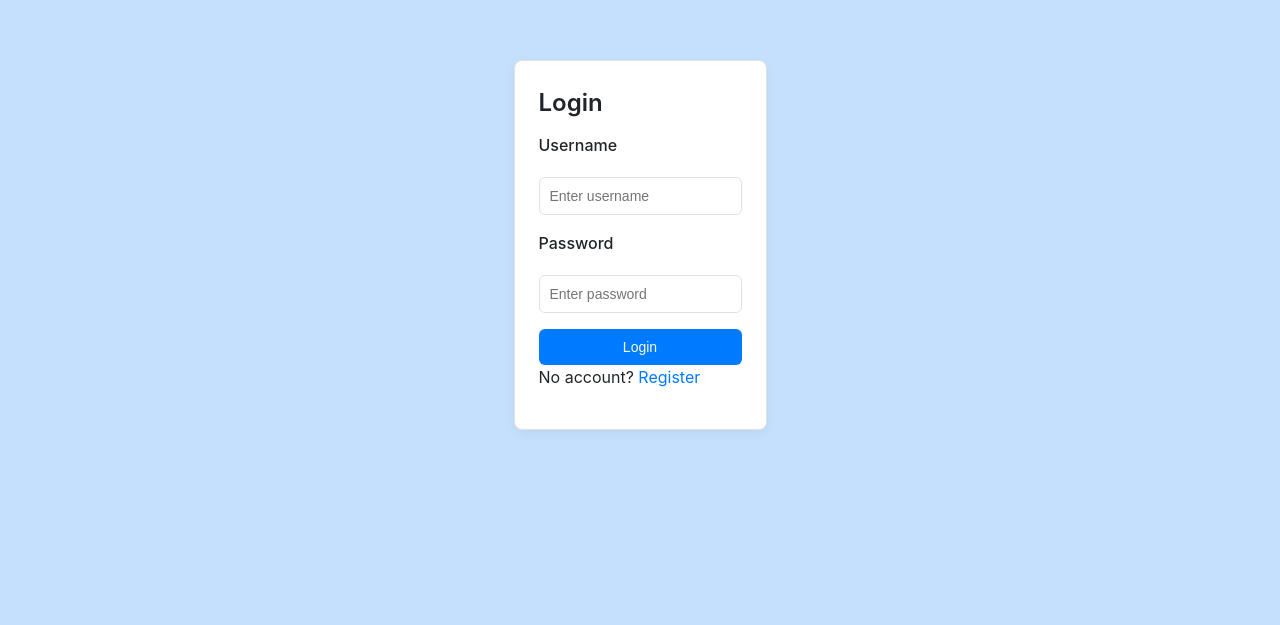
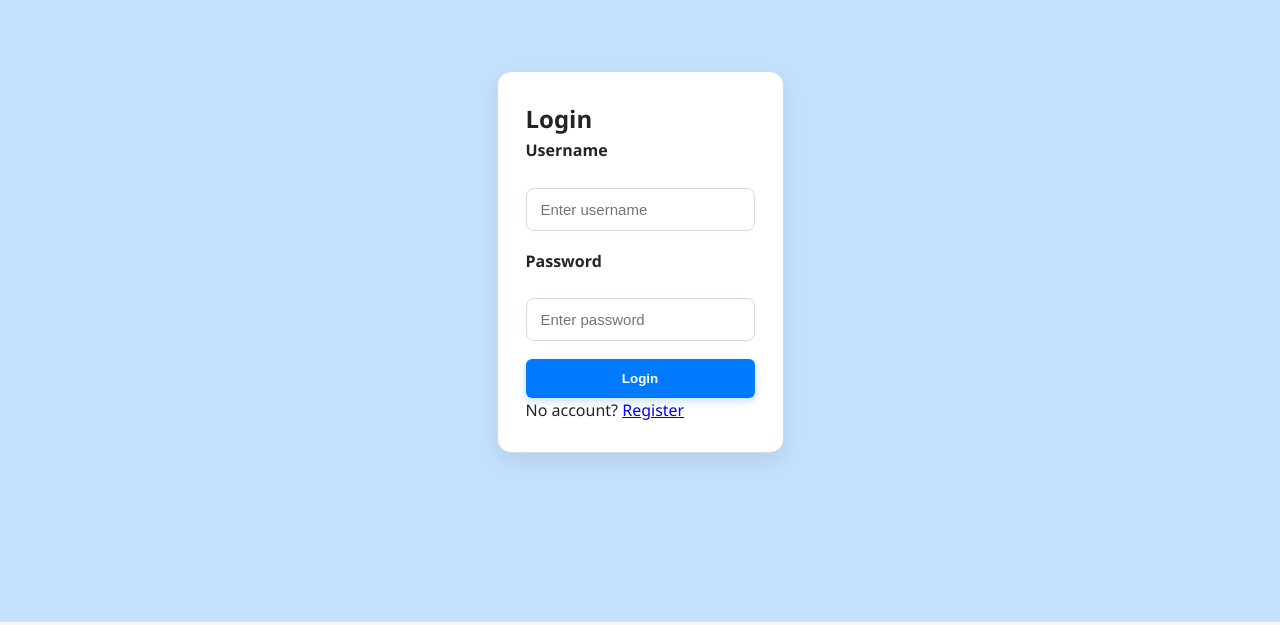
Before and after one commit to nsk20051010/LoanLens, a React (Create React App) app in the folder frontend/: page /login in a window 1280 px wide. Shown: the part 175-800 px from the top of the page. Built offline with nearby package versions, Linux system fonts and the light colour scheme; no server answers.

Commit message:
Update styles.css

```diff
--- a/frontend/src/styles.css
+++ b/frontend/src/styles.css
@@ -1,104 +1,108 @@
 /* -----------------------------------------------------
-Root Variables (Theme 1: Modern & Trustworthy)
+   Root Variables (Theme: Modern Soft Blue)
 ----------------------------------------------------- */
 :root {
   --primary: #007AFF;
   --primary-dark: #005bb5;
-  --secondary: #f0f7ff;
+  --secondary: #e8f1ff;
   --danger: #dc3545;
   --success: #28a745;
+
   --text-dark: #212529;
-  --text-light: #f8f9fa;
+  --text-light: #ffffff;
   --text-muted: #6c757d;
-  --bg-body: #c4e0fc;       /* Page background */
-  --bg-surface: #FFFFFF;    /* Card, inputs, UI elements */
-  --border-color: #dee2e6;
-  --shadow: 0 4px 12px rgba(0, 0, 0, 0.05);
-  --nav-height: 60px;
+
+  --bg-body: #c4e0fc;        /* full-page background */
+  --bg-surface: #ffffff;     /* cards, input fields */
+
+  --border-color: #d0dae6;
+  --shadow: 0 8px 22px rgba(0, 0, 0, 0.08);
+
+  --nav-height: 65px;
 }
 
 /* -----------------------------------------------------
    Global Styles
 ----------------------------------------------------- */
 *, *::before, *::after {
+  box-sizing: border-box;
   margin: 0;
   padding: 0;
-  box-sizing: border-box;
 }
 
 body {
-  font-family: -apple-system, BlinkMacSystemFont, "Segoe UI", Roboto, Helvetica, Arial, sans-serif;
-  background: var(--bg-body);    /* ONLY page background */
+  font-family: "Segoe UI", Roboto, Arial, sans-serif;
+  background: var(--bg-body);
   color: var(--text-dark);
-  padding-top: var(--nav-height);
-  line-height: 1.5;
+  padding-top: calc(var(--nav-height) + 12px);
+  line-height: 1.6;
 }
 
-h1, h2, h3, h4, h5, h6 {
-  margin-bottom: 0.75rem;
-  font-weight: 600;
+/* Smooth fade-in effect globally */
+.fade-in {
+  opacity: 0;
+  transform: translateY(10px);
+  animation: fadeIn 0.6s ease-out forwards;
 }
-
-p { margin-bottom: 1rem; }
-
-a {
-  color: var(--primary);
-  text-decoration: none;
-  transition: 0.2s ease;
+@keyframes fadeIn {
+  to {
+    opacity: 1;
+    transform: translateY(0);
   }
-
-a:hover { color: var(--primary-dark); }
-
-ul { list-style-type: none; }
+}
 
 /* -----------------------------------------------------
    Main Container
 ----------------------------------------------------- */
 .container {
-  max-width: 960px;
-  margin: 0 auto;
-  padding: 24px 20px;
+  max-width: 1050px;
+  margin: 30px auto;
+  padding: 24px;
+  animation: fadeIn 0.7s ease-out;
 }
 
 /* -----------------------------------------------------
-Navbar
+   Navbar (slightly lowered + floating)
 ----------------------------------------------------- */
 .navbar {
   position: fixed;
-  top: 0; left: 0; right: 0;
-  z-index: 1000;
+  top: 10px; /* lowered for floating look */
+  left: 50%;
+  transform: translateX(-50%);
+
+  width: calc(100% - 40px);
+  max-width: 1200px;
 
   display: flex;
   justify-content: space-between;
   align-items: center;
-  gap: 1rem;
 
-  padding: 0 20px;
-  min-height: var(--nav-height);
+  background: var(--bg-surface);
+  padding: 14px 24px;
+  border-radius: 12px;
 
-  background: var(--bg-surface); /* White navbar */
-  color: var(--text-dark);
-
-  border-bottom: 1px solid var(--border-color);
-  box-shadow: 0 2px 4px rgba(0, 0, 0, 0.02);
+  box-shadow: var(--shadow);
+  border: 1px solid var(--border-color);
+  z-index: 1000;
 }
 
 .logo {
+  font-size: 1.6rem;
   font-weight: 700;
-  font-size: 1.5rem;
   color: var(--primary);
 }
 
 .nav-links {
   display: flex;
-  gap: 16px;
+  gap: 22px;
 }
 
 .nav-links a {
+  color: var(--text-muted);
   padding: 8px 4px;
+  border-bottom: 2px solid transparent;
   font-weight: 500;
-  color: var(--text-muted);
-  border-bottom: 2px solid transparent;
+  transition: 0.2s ease;
 }
 
 .nav-links a.active {
@@ -106,67 +110,40 @@ Navbar
   border-bottom-color: var(--primary);
 }
 
-.logout-btn {
-  background: var(--danger);
-}
-
 /* -----------------------------------------------------
    Buttons
 ----------------------------------------------------- */
 button {
-  padding: 10px 16px;
-  border-radius: 6px;
+  padding: 12px 18px;
   background: var(--primary);
   color: var(--text-light);
+  border-radius: 6px;
   border: none;
   cursor: pointer;
-  font-size: 14px;
-  font-weight: 500;
+  font-weight: 600;
   transition: 0.2s ease;
+  box-shadow: 0 3px 8px rgba(0, 122, 255, 0.25);
 }
 
-button:hover { background: var(--primary-dark); }
-button:disabled {
-  opacity: 0.6;
-  cursor: not-allowed;
+button:hover {
+  background: var(--primary-dark);
+}
+
+.logout-btn {
+  background: var(--danger) !important;
 }
 
 /* -----------------------------------------------------
-Cards & Lists
+   Cards (Floating Forms, Dashboard Boxes)
 ----------------------------------------------------- */
 .card {
-  background: var(--bg-surface); /* WHITE */
-  padding: 24px;
-  border-radius: 8px;
+  background: var(--bg-surface);
+  padding: 28px;
+  margin: 30px 0;
+  border-radius: 14px;
   border: 1px solid var(--border-color);
   box-shadow: var(--shadow);
-  margin-bottom: 20px;
-}
-
-.list {
-  border: 1px solid var(--border-color);
-  border-radius: 8px;
-  overflow: hidden;
-  padding: 0;
-}
-
-.member-item,
-.list li {
-  background: var(--bg-surface); /* WHITE rows */
-  padding: 16px;
-  border-bottom: 1px solid var(--border-color);
-  display: flex;
-  justify-content: space-between;
-  align-items: center;
-}
-
-.member-item:last-child,
-.list li:last-child {
-  border-bottom: none;
-}
-
-.muted {
-  color: var(--text-muted);
+  animation: fadeIn 0.7s ease-out;
 }
 
 /* -----------------------------------------------------
@@ -175,33 +152,23 @@ Forms
 .form {
   display: flex;
   flex-direction: column;
-  gap: 16px;
-}
-
-.form-inline {
-  display: flex;
-  flex-wrap: wrap;
-  gap: 12px;
+  gap: 18px;
 }
 
 .form label {
-  font-weight: 500;
-  margin-bottom: 4px;
+  font-weight: 600;
+  margin-bottom: 6px;
 }
 
-/* INPUTS — UPDATED AS REQUESTED (WHITE BACKGROUND) */
 input,
 select,
 textarea {
   width: 100%;
-  padding: 10px;
-  border-radius: 6px;
+  padding: 12px 14px;
+  border-radius: 8px;
   border: 1px solid var(--border-color);
-
-  background: var(--bg-surface);   /* WHITE INPUT FIELDS */
-  color: var(--text-dark);
-
-  font-size: 14px;
+  background: var(--bg-surface);   /* WHITE inputs */
+  font-size: 15px;
   transition: 0.2s ease;
 }
 
@@ -210,68 +177,88 @@ select:focus,
 textarea:focus {
   outline: none;
   border-color: var(--primary);
-  box-shadow: 0 0 0 3px var(--secondary);
+  box-shadow: 0 0 0 4px var(--secondary);
+}
+
+/* -----------------------------------------------------
+   Lists & Member Items
+----------------------------------------------------- */
+.member-item,
+.list li {
+  background: var(--bg-surface);
+  padding: 18px;
+  border-bottom: 1px solid var(--border-color);
+}
+
+.member-item:last-child,
+.list li:last-child {
+  border-bottom: none;
+}
+
+.list {
+  border-radius: 12px;
+  overflow: hidden;
+  border: 1px solid var(--border-color);
+}
+
+/* -----------------------------------------------------
+   Dashboard Summary Cards
+----------------------------------------------------- */
+.summary-grid {
+  display: grid;
+  grid-template-columns: repeat(auto-fit, minmax(240px, 1fr));
+  gap: 24px;
+}
+
+.summary-grid .card {
+  margin: 0;
+  text-align: center;
+  padding: 24px;
+}
+
+.summary-grid .card h3 {
+  color: var(--text-muted);
+  margin-bottom: 10px;
+}
+
+.summary-grid .card p {
+  font-size: 2.4rem;
+  font-weight: 700;
+  color: var(--primary);
 }
 
 /* -----------------------------------------------------
    Auth Pages
 ----------------------------------------------------- */
 .auth-page-wrapper {
+  min-height: calc(100vh - 80px);
   display: flex;
   justify-content: center;
   align-items: center;
-  min-height: calc(100vh - var(--nav-height));
-  padding: 20px;
 }
 
 .auth-page-wrapper .card {
-  max-width: 400px;
-}
-
-.error { color: var(--danger); font-weight: 500; }
-.success { color: var(--success); font-weight: 500; }
-
-/* -----------------------------------------------------
-Dashboard
------------------------------------------------------ */
-.summary-grid {
-  display: grid;
-  gap: 20px;
-  grid-template-columns: repeat(auto-fit, minmax(200px, 1fr));
-  margin-bottom: 24px;
-}
-
-.summary-grid .card {
-  text-align: center;
-  margin-bottom: 0;
-}
-
-.summary-grid .card h3 {
-  color: var(--text-muted);
-}
-
-.summary-grid .card p {
-  font-size: 2rem;
-  color: var(--primary);
+  max-width: 430px;
 }
 
 /* -----------------------------------------------------
-Responsive (Mobile)
+   Responsive Design
 ----------------------------------------------------- */
-@media (max-width: 600px) {
-  .container { padding: 16px 12px; }
+@media (max-width: 650px) {
+  .navbar {
+    flex-direction: column;
+    gap: 12px;
+    padding: 18px;
+  }
 
-  .navbar {
+  .nav-links {
     gap: 12px;
+    flex-wrap: wrap;
     justify-content: center;
   }
 
-  .logo { width: 100%; text-align: center; }
-
-  .nav-links { justify-content: center; }
-
-  .logout-btn { width: 100%; }
-
-  .form-inline { flex-direction: column; }
-  .form-inline button { width: 100%; }
+  .container {
+    padding: 16px;
+    margin-top: 40px;
   }
+}
```
Lines whose indentation alone changed are shown as unchanged.
